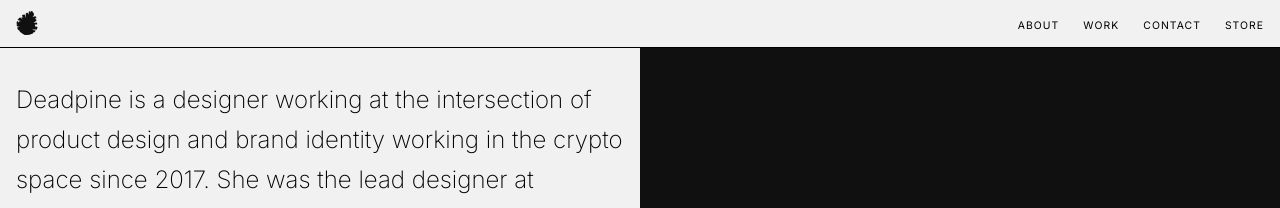
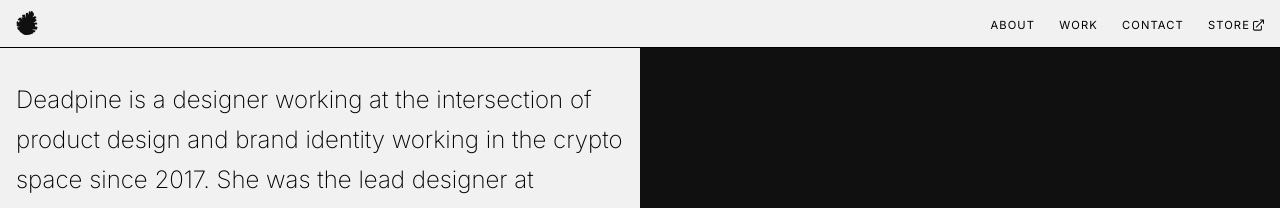
Before and after one commit to deadpine/deadpine.xyz, a Jekyll site: the page built from index.md, in a window 1280 px wide. Shown: the top 208 px of the page. Built offline with Jekyll 4.4.1, drawn with Linux system fonts in a browser that asks for light colours; some web fonts are replaced.

Commit message:
add external link

```diff
--- a/_includes/nav.html
+++ b/_includes/nav.html
@@ -4,6 +4,6 @@
 		<li><a class="uppercase" href="#about">About</a></li>
 		<li><a class="uppercase" href="#work">Work</a></li>
 		<li><a class="uppercase" href="#contact">Contact</a></li>
-		<li><a class="uppercase" href="https://store.deadpine.xyz/" target="_blank">Store</a></li>
+		<li><a class="uppercase external" href="https://store.deadpine.xyz/" target="_blank">Store</a></li>
 	</ul>
 </nav>
--- a/css/style.css
+++ b/css/style.css
@@ -44,9 +44,29 @@ a {
   color: black;
   text-decoration: none;
   font-weight: 400;
-  /* font-style: italic; */
 }
-a:active , a:hover { color: #e84fff; }
+
+a:active,
+a:hover {
+  color: #e84fff;
+}
+
+a.external {
+  display: inline-flex;
+    align-items: center;
+}
+a.external::after {
+  content: "";
+  background-image: url('../img/ic-external.svg');
+  background-size: .7rem .7rem;
+  margin-left: .25em;
+  height: .7rem;
+  width: .7rem;
+  display: inline-block;
+}
+a.external:hover::after {
+  background-image: url('../img/ic-external-pink.svg');
+}
 
 /* Custom selection */
 ::-moz-selection { background: #FFCCFF; }
@@ -56,6 +76,7 @@ section {
   padding: 8rem 1rem;
   min-height: calc(100vh - 3rem);
   max-width: 50%;
+
 }
 
 section#work {
@@ -65,7 +86,7 @@ section#work {
 
 .uppercase {
   text-transform: uppercase;
-  font-size: .65em;
+  font-size: .7em;
   letter-spacing: 0.1em;
 }
 
@@ -84,7 +105,7 @@ nav {
 	z-index: 20;
 }
 nav a {
-  line-height: 1;
+  line-height: 1rem;
 }
 nav ul {
 	display: flex;
@@ -92,6 +113,7 @@ nav ul {
 	gap: 1.5rem;
 	margin: 0;
 	padding: 0;
+  align-items: center;
 }
 
 /* About */
@@ -250,9 +272,6 @@ footer p {
     line-height: 2.25rem;
     padding-right: 0;
   }
-  .uppercase {
-    font-size: .7rem;
-  }
   .project .info {
     flex-direction: column;
     padding: .5rem;
```
Also changed, not shown: img/ic-external-pink.svg (added), img/ic-external.svg (added).
